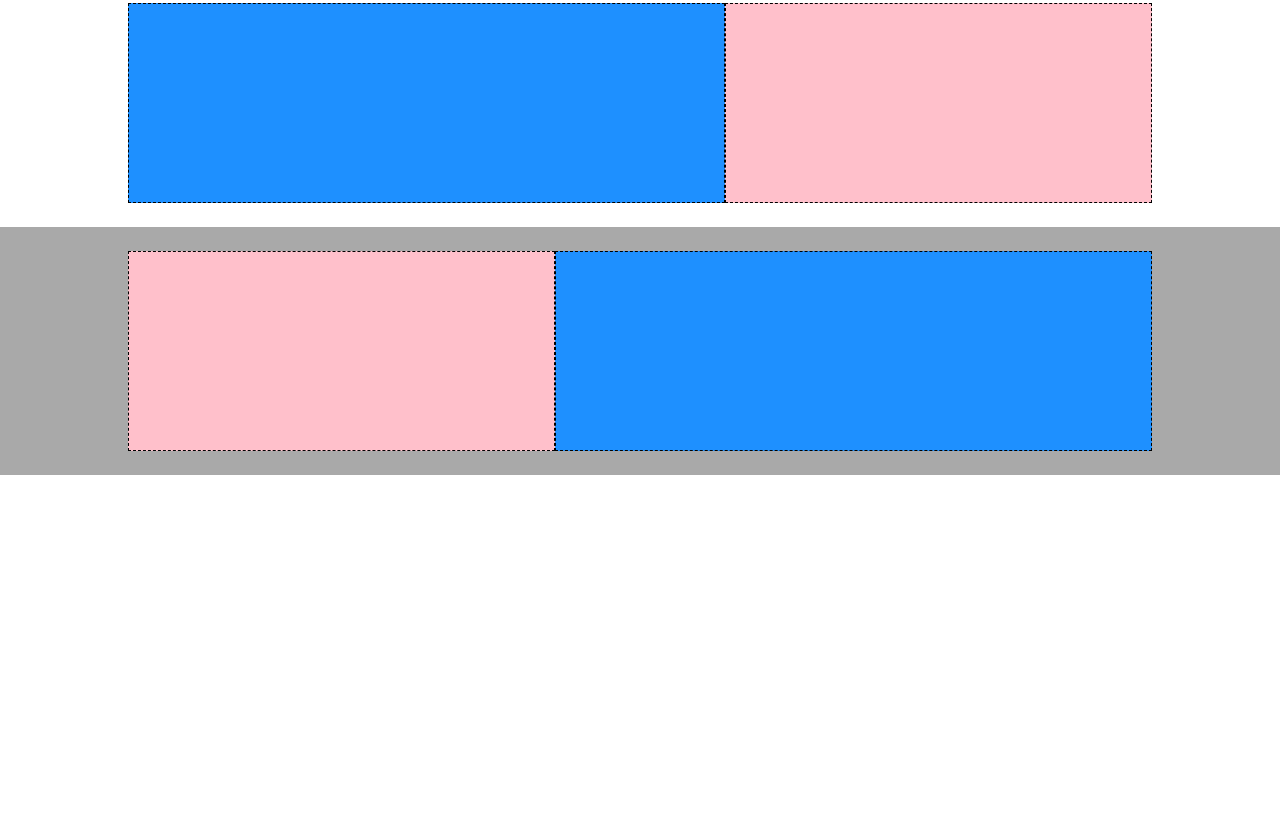
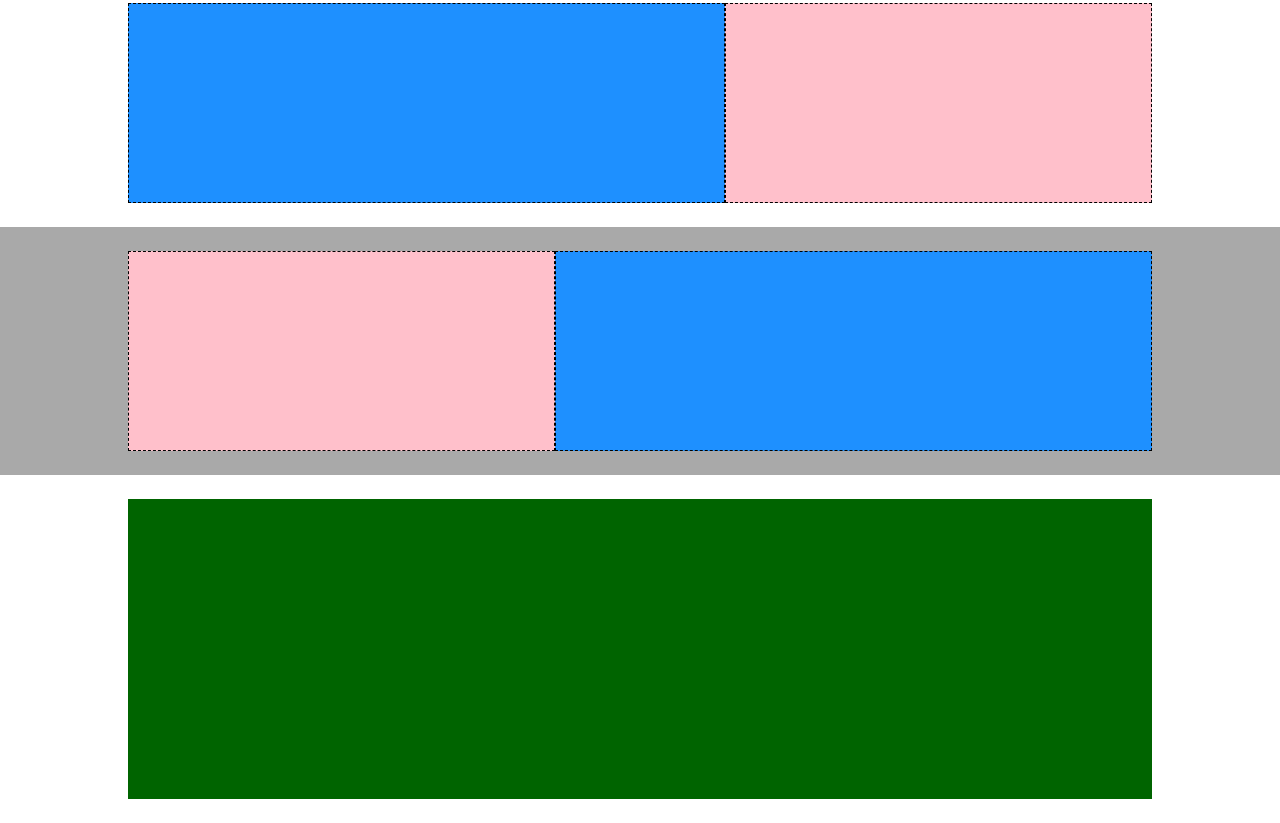
Before and after one commit to AndreaParrini/htmlcss-struttura-discord, a plain HTML site: page index.html in a window 1280 px wide. Shown: the part 589-1412 px from the top of the page. Before the commit the page ends 1064 px from the top, so only its background shows below. Drawn offline with Linux system fonts and the light colour scheme.

Commit message:
add section tecnologies

```diff
--- a/css/style.css
+++ b/css/style.css
@@ -72,6 +72,11 @@
     height: 100%;
     background-color: dodgerblue;
     height: 200px;
+}
+
+.debug .info_tecnologies{
+    height: 300px;
+    background-color: darkgreen;
 }
 
 /* Utility */
@@ -149,3 +154,8 @@ li>a{
     width: 60%;
     margin: auto;
 }
+
+.info_tecnologies{
+    margin: auto;
+    width: 80%;
+}
--- a/index.html
+++ b/index.html
@@ -73,6 +73,10 @@
                 </div>
             </div>
         </section>
+        <section class="section_tecnologies padding_section">
+            <div class="info_tecnologies">
+            </div>
+        </section>
     </main>
     <footer></footer>
 </body>
```
